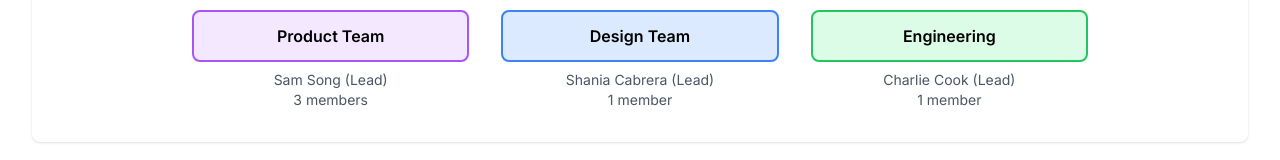
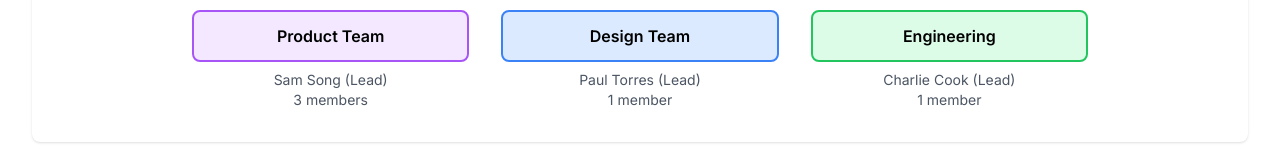
Before and after one commit to agault/Thresh-Intranet, a Next.js app: page /team in a window 1280 px wide. Shown: the part 386-546 px from the top of the page. Built offline with nearby package versions, Linux system fonts and the light colour scheme; no server answers.

Commit message:
Updated Teams Page to include Charlie and PAul, udated everyones BIo

```diff
--- a/src/app/team/page.tsx
+++ b/src/app/team/page.tsx
@@ -229,7 +229,7 @@
               <div className="bg-blue-100 border-2 border-blue-500 px-4 py-3 rounded-lg font-semibold mb-2">
                 Design Team
               </div>
-              <div className="text-sm text-gray-600">Shania Cabrera (Lead)</div>
+              <div className="text-sm text-gray-600">Paul Torres (Lead)</div>
               <div className="text-sm text-gray-600">1 member</div>
             </div>
             <div className="text-center">
```
